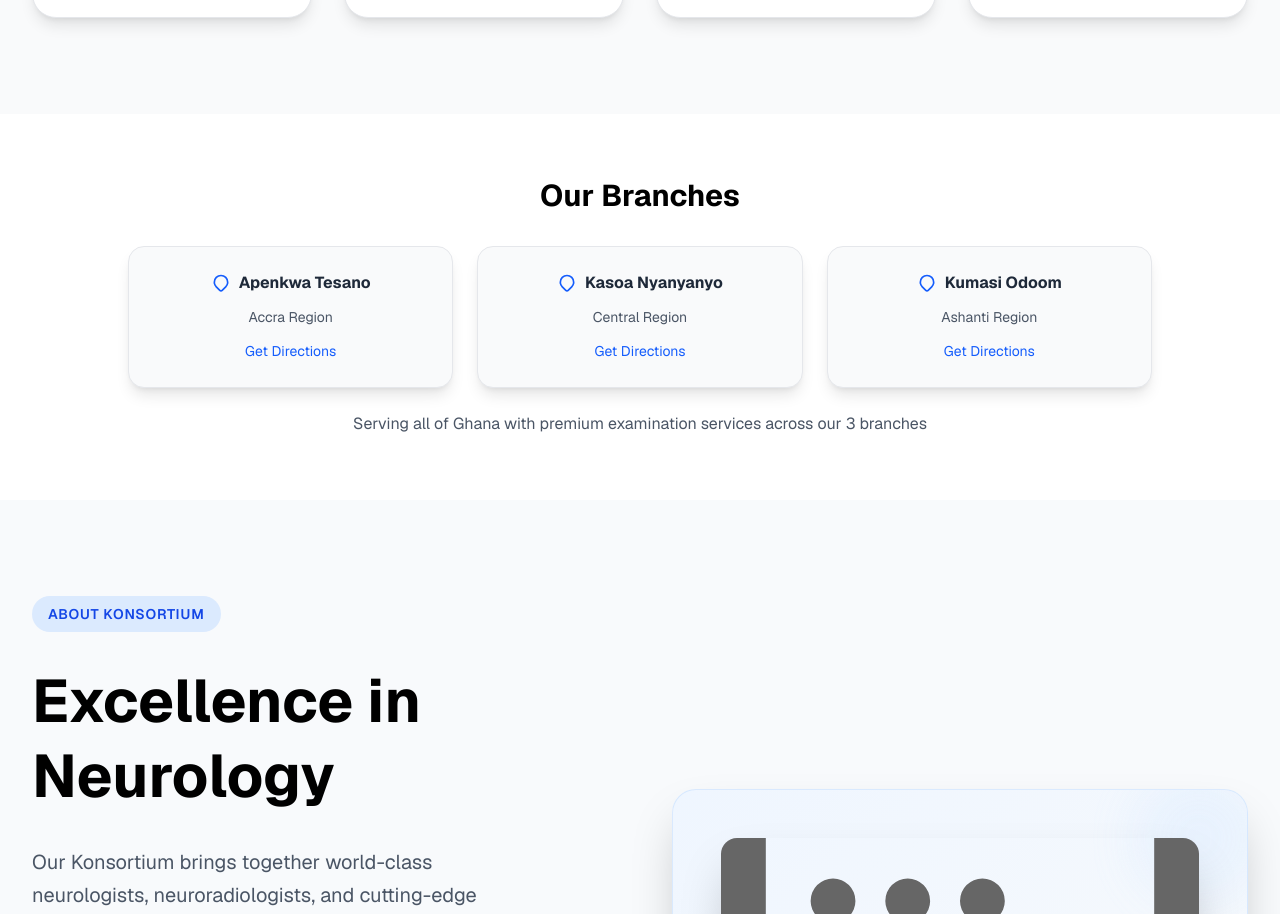
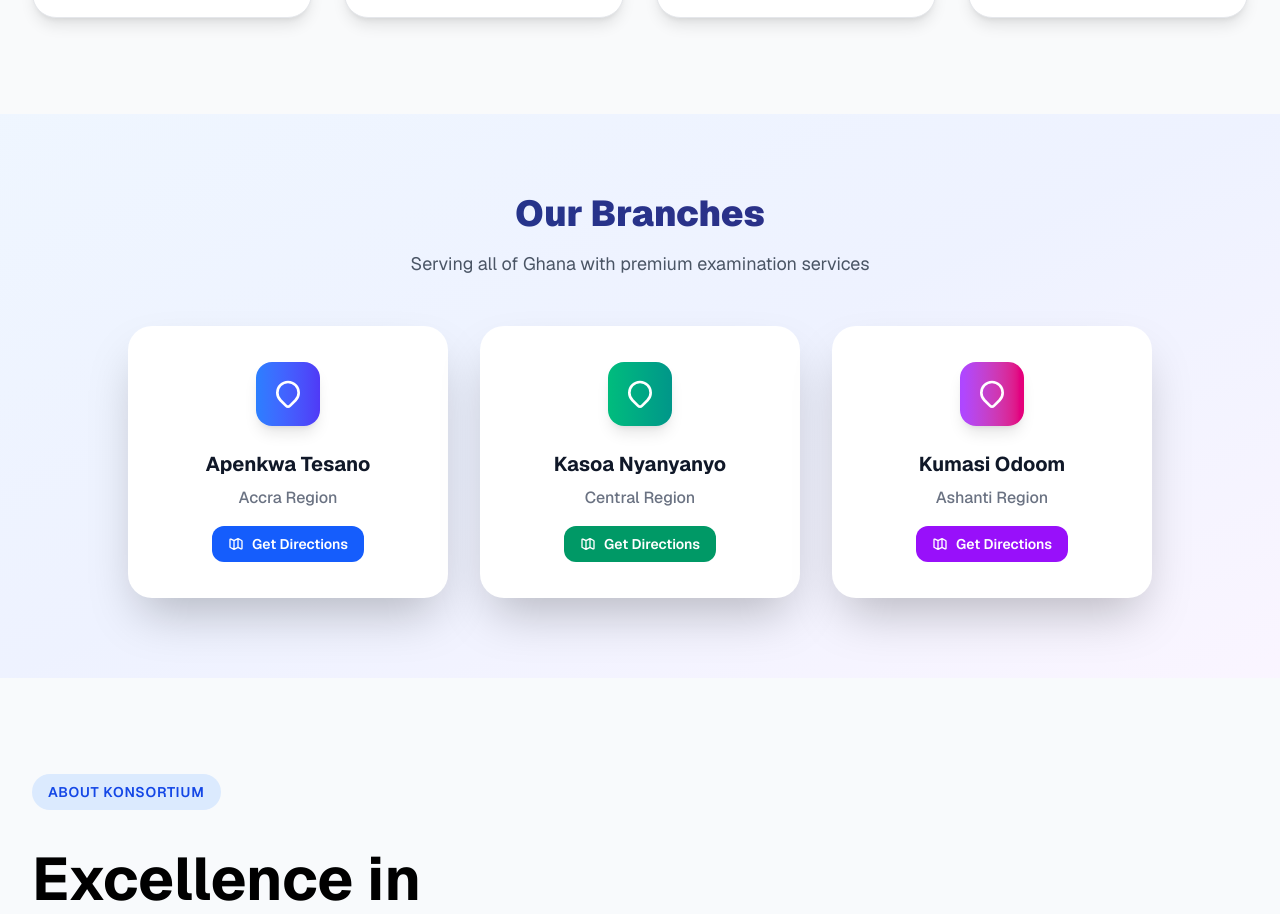
Before and after one commit to WilliamAziza/bbeko, a Next.js app: page / in a window 1280 px wide. Shown: the part 1749-2663 px from the top of the page. Built offline with nearby package versions, Linux system fonts and the light colour scheme.

Commit message:
locations

```diff
--- a/src/app/page.tsx
+++ b/src/app/page.tsx
@@ -117,44 +117,60 @@
         </div>
       </section>
 
-<section id="location" className="py-16 px-4 sm:px-6 lg:px-8 bg-white">
+<section id="location" className="py-20 px-4 sm:px-6 lg:px-8 bg-gradient-to-br from-blue-50 via-indigo-50 to-purple-50">
         <div className="max-w-5xl mx-auto text-center">
-          <h3 className="text-2xl md:text-3xl font-bold text-black mb-8">Our Branches</h3>
-          <div className="grid md:grid-cols-3 gap-6">
-            <div className="bg-gray-50 rounded-2xl p-6 shadow-lg border border-gray-200">
-              <div className="flex items-center justify-center gap-2 mb-3">
-                <svg className="w-5 h-5 text-blue-600" fill="none" stroke="currentColor" viewBox="0 0 24 24">
+          <h3 className="text-3xl md:text-4xl font-black bg-gradient-to-r from-blue-900 to-indigo-900 bg-clip-text text-transparent mb-4">Our Branches</h3>
+          <p className="text-lg text-gray-600 mb-12">Serving all of Ghana with premium examination services</p>
+          <div className="grid md:grid-cols-3 gap-8">
+            <div className="group bg-white rounded-3xl p-8 shadow-2xl hover:shadow-4xl hover:-translate-y-4 transition-all duration-500 border-4 border-transparent hover:border-blue-400 cursor-pointer relative overflow-hidden">
+              <div className="absolute inset-0 bg-gradient-to-br from-blue-500/5 to-indigo-500/5 opacity-0 group-hover:opacity-100 transition-all duration-500"></div>
+              <div className="w-16 h-16 bg-gradient-to-r from-blue-500 to-indigo-600 rounded-2xl flex items-center justify-center mx-auto mb-6 shadow-lg group-hover:scale-110 group-hover:shadow-xl transition-all duration-300">
+                <svg className="w-8 h-8 text-white" fill="none" stroke="currentColor" viewBox="0 0 24 24">
                   <path strokeLinecap="round" strokeLinejoin="round" strokeWidth={2} d="M17.657 16.657L13.414 20.9a1.998 1.998 0 01-2.827 0l-4.244-4.243A8 8 0 1117.657 16.657z" />
                 </svg>
-                <span className="text-gray-800 font-bold">Apenkwa Tesano</span>
               </div>
-              <p className="text-gray-600 text-sm mb-3">Accra Region</p>
-              <a href="https://maps.google.com/?q=Apenkwa+Tesano+Accra+Ghana" target="_blank" rel="noopener noreferrer" className="text-blue-600 text-sm hover:underline">Get Directions</a>
+              <h4 className="text-xl font-bold text-gray-900 mb-2 group-hover:text-blue-600 transition-colors">Apenkwa Tesano</h4>
+              <p className="text-gray-500 font-medium mb-4">Accra Region</p>
+              <a href="https://maps.google.com/?q=Apenkwa+Tesano+Accra+Ghana" target="_blank" rel="noopener noreferrer" className="inline-flex items-center gap-2 px-4 py-2 bg-blue-600 text-white font-semibold rounded-xl hover:bg-blue-700 transition-colors text-sm">
+                <svg className="w-4 h-4" fill="none" stroke="currentColor" viewBox="0 0 24 24">
+                  <path strokeLinecap="round" strokeLinejoin="round" strokeWidth={2} d="M9 20l-5.447-2.724A1 1 0 013 16.382V5.618a1 1 0 011.447-.894L9 7m0 13l6-3m-6 3V7m6 10l4.553 2.276A1 1 0 0021 18.382V7.618a1 1 0 00-.553-.894L15 4m0 13V4m0 0L9 7" />
+                </svg>
+                Get Directions
+              </a>
             </div>
-            <div className="bg-gray-50 rounded-2xl p-6 shadow-lg border border-gray-200">
-              <div className="flex items-center justify-center gap-2 mb-3">
-                <svg className="w-5 h-5 text-blue-600" fill="none" stroke="currentColor" viewBox="0 0 24 24">
+            <div className="group bg-white rounded-3xl p-8 shadow-2xl hover:shadow-4xl hover:-translate-y-4 transition-all duration-500 border-4 border-transparent hover:border-emerald-400 cursor-pointer relative overflow-hidden">
+              <div className="absolute inset-0 bg-gradient-to-br from-emerald-500/5 to-teal-500/5 opacity-0 group-hover:opacity-100 transition-all duration-500"></div>
+              <div className="w-16 h-16 bg-gradient-to-r from-emerald-500 to-teal-600 rounded-2xl flex items-center justify-center mx-auto mb-6 shadow-lg group-hover:scale-110 group-hover:shadow-xl transition-all duration-300">
+                <svg className="w-8 h-8 text-white" fill="none" stroke="currentColor" viewBox="0 0 24 24">
                   <path strokeLinecap="round" strokeLinejoin="round" strokeWidth={2} d="M17.657 16.657L13.414 20.9a1.998 1.998 0 01-2.827 0l-4.244-4.243A8 8 0 1117.657 16.657z" />
                 </svg>
-                <span className="text-gray-800 font-bold">Kasoa Nyanyanyo</span>
               </div>
-              <p className="text-gray-600 text-sm mb-3">Central Region</p>
-              <a href="https://maps.google.com/?q=Kasoa+Nyanyanyo+Ghana" target="_blank" rel="noopener noreferrer" className="text-blue-600 text-sm hover:underline">Get Directions</a>
+              <h4 className="text-xl font-bold text-gray-900 mb-2 group-hover:text-emerald-600 transition-colors">Kasoa Nyanyanyo</h4>
+              <p className="text-gray-500 font-medium mb-4">Central Region</p>
+              <a href="https://maps.google.com/?q=Kasoa+Nyanyanyo+Ghana" target="_blank" rel="noopener noreferrer" className="inline-flex items-center gap-2 px-4 py-2 bg-emerald-600 text-white font-semibold rounded-xl hover:bg-emerald-700 transition-colors text-sm">
+                <svg className="w-4 h-4" fill="none" stroke="currentColor" viewBox="0 0 24 24">
+                  <path strokeLinecap="round" strokeLinejoin="round" strokeWidth={2} d="M9 20l-5.447-2.724A1 1 0 013 16.382V5.618a1 1 0 011.447-.894L9 7m0 13l6-3m-6 3V7m6 10l4.553 2.276A1 1 0 0021 18.382V7.618a1 1 0 00-.553-.894L15 4m0 13V4m0 0L9 7" />
+                </svg>
+                Get Directions
+              </a>
             </div>
-            <div className="bg-gray-50 rounded-2xl p-6 shadow-lg border border-gray-200">
-              <div className="flex items-center justify-center gap-2 mb-3">
-                <svg className="w-5 h-5 text-blue-600" fill="none" stroke="currentColor" viewBox="0 0 24 24">
+            <div className="group bg-white rounded-3xl p-8 shadow-2xl hover:shadow-4xl hover:-translate-y-4 transition-all duration-500 border-4 border-transparent hover:border-purple-400 cursor-pointer relative overflow-hidden">
+              <div className="absolute inset-0 bg-gradient-to-br from-purple-500/5 to-pink-500/5 opacity-0 group-hover:opacity-100 transition-all duration-500"></div>
+              <div className="w-16 h-16 bg-gradient-to-r from-purple-500 to-pink-600 rounded-2xl flex items-center justify-center mx-auto mb-6 shadow-lg group-hover:scale-110 group-hover:shadow-xl transition-all duration-300">
+                <svg className="w-8 h-8 text-white" fill="none" stroke="currentColor" viewBox="0 0 24 24">
                   <path strokeLinecap="round" strokeLinejoin="round" strokeWidth={2} d="M17.657 16.657L13.414 20.9a1.998 1.998 0 01-2.827 0l-4.244-4.243A8 8 0 1117.657 16.657z" />
                 </svg>
-                <span className="text-gray-800 font-bold">Kumasi Odoom</span>
               </div>
-              <p className="text-gray-600 text-sm mb-3">Ashanti Region</p>
-              <a href="https://maps.google.com/?q=Kumasi+Odoom+Ghana" target="_blank" rel="noopener noreferrer" className="text-blue-600 text-sm hover:underline">Get Directions</a>
+              <h4 className="text-xl font-bold text-gray-900 mb-2 group-hover:text-purple-600 transition-colors">Kumasi Odoom</h4>
+              <p className="text-gray-500 font-medium mb-4">Ashanti Region</p>
+              <a href="https://maps.google.com/?q=Kumasi+Odoom+Ghana" target="_blank" rel="noopener noreferrer" className="inline-flex items-center gap-2 px-4 py-2 bg-purple-600 text-white font-semibold rounded-xl hover:bg-purple-700 transition-colors text-sm">
+                <svg className="w-4 h-4" fill="none" stroke="currentColor" viewBox="0 0 24 24">
+                  <path strokeLinecap="round" strokeLinejoin="round" strokeWidth={2} d="M9 20l-5.447-2.724A1 1 0 013 16.382V5.618a1 1 0 011.447-.894L9 7m0 13l6-3m-6 3V7m6 10l4.553 2.276A1 1 0 0021 18.382V7.618a1 1 0 00-.553-.894L15 4m0 13V4m0 0L9 7" />
+                </svg>
+                Get Directions
+              </a>
             </div>
           </div>
-          <p className="text-gray-600 mt-6">
-            Serving all of Ghana with premium examination services across our 3 branches
-          </p>
         </div>
       </section>
 
```
